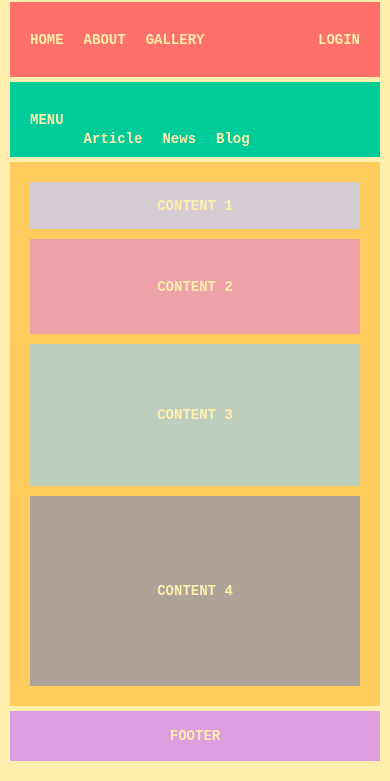
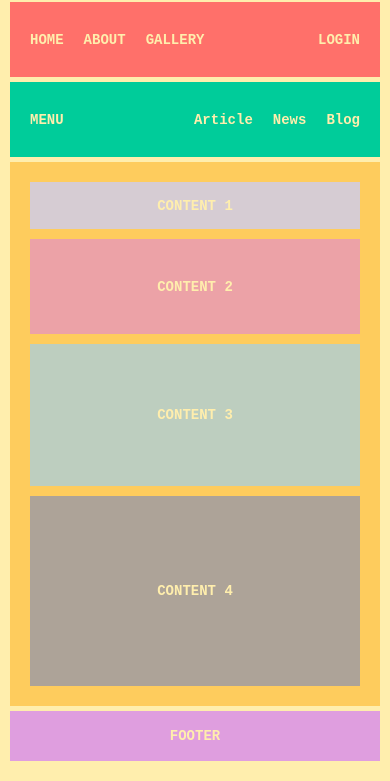
Before and after one commit to P5CHI-Web-Academy/Homework-VueJS-HTML, a website built with webpack: page src/index.html in a window 390 px wide. Shown: the part 63-844 px from the top of the page. Built offline with nearby package versions, Linux system fonts and the light colour scheme; some packages are replaced by stand-ins of ours.

Commit message:
fixing for mobile

```diff
--- a/src/index.scss
+++ b/src/index.scss
@@ -209,6 +209,7 @@ body {
 
     &__list {
       flex-direction: row;
+      margin: 0 0 0 auto;
     }
 
     &__link,
```
